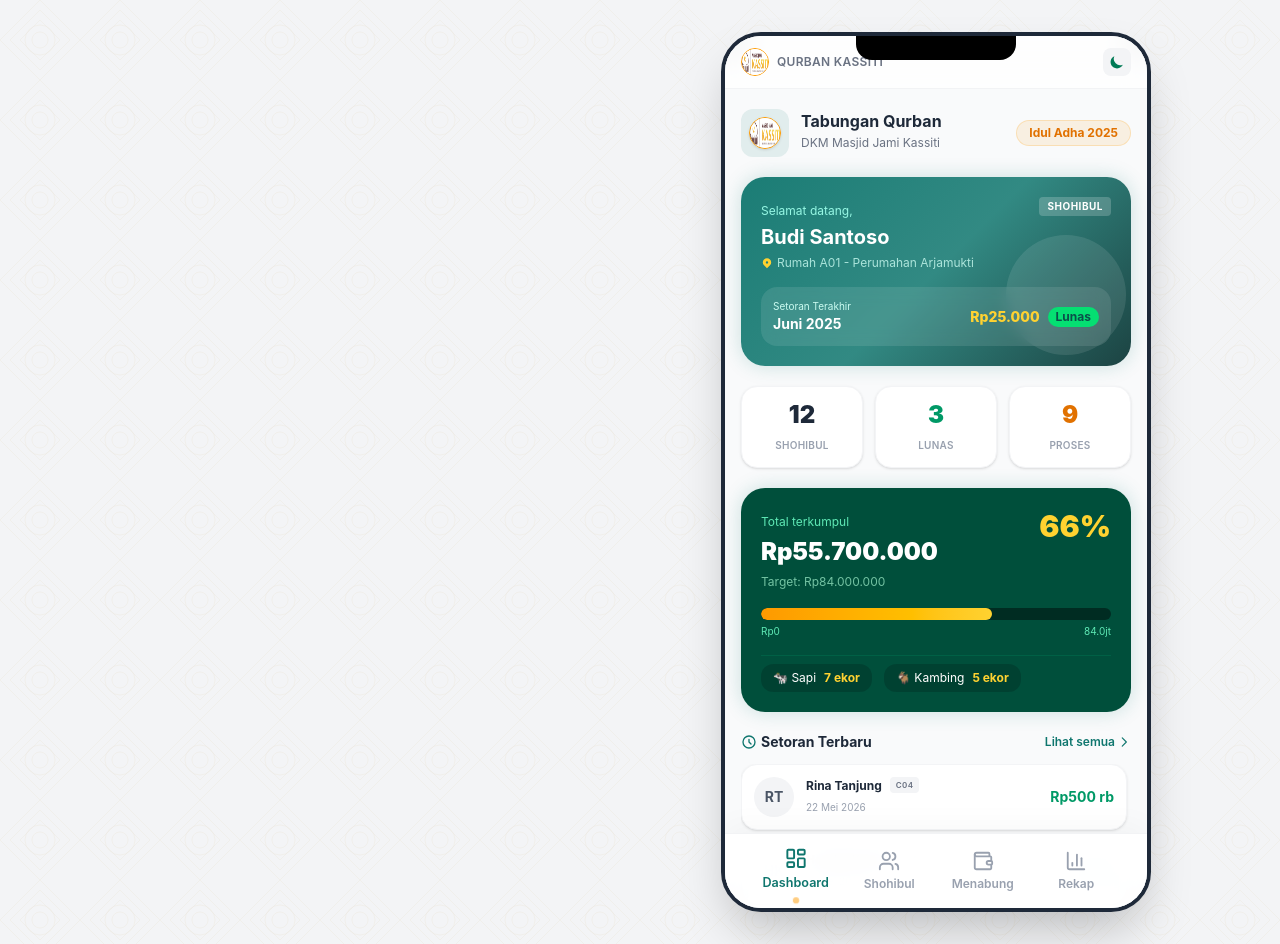
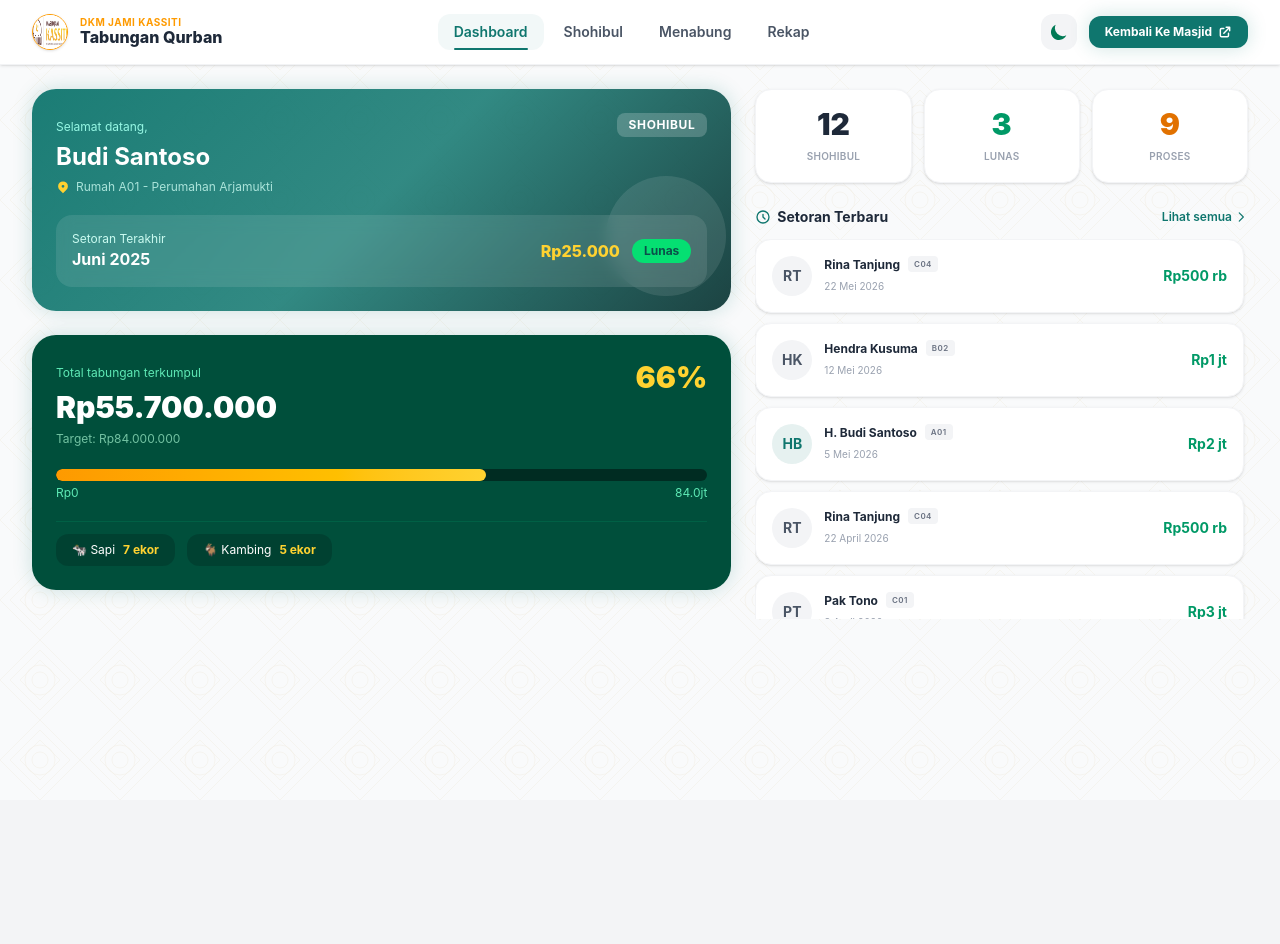
Before and after one commit to ndiecyber/TabunganQurban, a Vue app: page / in a window 1280 px wide. After the commit the page ends 800 px from the top, so only its background shows below. Built offline with nearby package versions, Linux system fonts and the light colour scheme; a web font is replaced by a local one; what vue3-apexcharts would draw is missing.

Commit message:
fix: resolve mobile navigation selector and JSX syntax error in App.vue

```diff
--- a/src/App.vue
+++ b/src/App.vue
@@ -1,102 +1,74 @@
 <template>
   <div :class="{ 'dark': isDarkMode }" class="min-h-screen transition-colors duration-300">
-    <!-- Desktop Background Wrapper -->
-    <div class="min-h-screen bg-gradient-to-br from-emerald-950 via-teal-900 to-emerald-950 text-white font-sans flex items-center justify-center p-4 lg:p-8 relative overflow-hidden islamic-pattern-bg">
+    <div class="min-h-screen bg-gray-50 dark:bg-gray-950 text-gray-900 dark:text-gray-100 font-sans flex flex-col relative islamic-pattern-bg">
 
-      <!-- Background Ambient Glows -->
-      <div class="absolute top-[-20%] left-[-10%] w-[600px] height-[600px] rounded-full bg-emerald-500/10 blur-[120px] pointer-events-none"></div>
-      <div class="absolute bottom-[-20%] right-[-10%] w-[600px] height-[600px] rounded-full bg-amber-500/10 blur-[120px] pointer-events-none"></div>
+      <!-- Top Navigation Header (For Desktop & Tablet) -->
+      <header class="sticky top-0 z-40 bg-white/95 dark:bg-gray-900/95 border-b border-gray-200/50 dark:border-gray-800/50 backdrop-blur-lg shadow-sm">
+        <div class="max-w-7xl mx-auto px-4 sm:px-6 lg:px-8 h-16 flex items-center justify-between">
+          <!-- Logo & Title -->
+          <router-link to="/" class="flex items-center space-x-3">
+            <img src="/logo-dkm.jpeg" alt="Logo DKM" class="w-9 h-9 rounded-full border border-amber-500 shadow-sm" />
+            <div>
+              <span class="text-[10px] uppercase tracking-wider text-amber-500 font-bold block leading-none">DKM Jami Kassiti</span>
+              <h1 class="text-base font-extrabold text-gray-800 dark:text-white leading-tight font-heading">Tabungan Qurban</h1>
+            </div>
+          </router-link>
 
-      <!-- Main Layout Container -->
-      <div class="w-full max-w-6xl mx-auto grid grid-cols-1 lg:grid-cols-12 gap-8 items-center z-10">
+          <!-- Desktop Navigation Links -->
+          <nav class="hidden md:flex items-center space-x-1">
+            <router-link
+              v-for="item in navItems"
+              :key="item.path"
+              :to="item.path"
+              class="px-4 py-2 text-sm font-semibold rounded-xl transition duration-150 relative"
+              :class="isRouteActive(item.path) ? 'text-primary dark:text-primary-light bg-primary/5 dark:bg-primary/10' : 'text-gray-600 dark:text-gray-400 hover:text-primary dark:hover:text-white'"
+            >
+              {{ item.name }}
+              <span v-if="isRouteActive(item.path)" class="absolute bottom-0 left-4 right-4 h-0.5 bg-primary dark:bg-primary-light rounded-full"></span>
+            </router-link>
+          </nav>
 
-        <!-- Left Side: Desktop Branding & Info (Hidden on mobile) -->
-        <div class="hidden lg:flex lg:col-span-6 flex-col justify-center text-left space-y-6 animate-fade-in pr-6">
-          <div class="flex items-center space-x-4">
-            <img src="/logo-dkm.jpeg" alt="Logo DKM" class="w-16 h-16 rounded-full border-2 border-amber-500 shadow-lg glow-gold" />
-            <div>
-              <span class="text-xs uppercase tracking-widest text-amber-400 font-semibold">Program Ramah Jamaah</span>
-              <h1 class="text-3xl font-bold font-heading">DKM Masjid Jami Kassiti</h1>
-            </div>
-          </div>
-
-          <div class="space-y-4">
-            <h2 class="text-5xl font-black text-transparent bg-clip-text bg-gradient-to-r from-amber-400 via-amber-200 to-amber-400 font-heading">
-              Tabungan Qurban
-            </h2>
-            <p class="text-gray-300 leading-relaxed text-sm">
-              Sistem manajemen tabungan qurban mandiri untuk memudahkan jamaah mempersiapkan ibadah qurban secara terencana dan berkala. Terintegrasi dengan sistem administrasi Masjid Jami Kassiti.
-            </p>
-          </div>
-
-          <!-- Quick Stats Desktop Display -->
-          <div class="grid grid-cols-3 gap-4 bg-white/5 border border-white/10 rounded-2xl p-4 backdrop-blur-md">
-            <div>
-              <p class="text-2xl font-bold text-amber-400">{{ store.shohibuls.length }}</p>
-              <p class="text-xs text-gray-400 uppercase tracking-wider">Shohibul</p>
-            </div>
-            <div>
-              <p class="text-2xl font-bold text-emerald-400">{{ store.totalLunas }}</p>
-              <p class="text-xs text-gray-400 uppercase tracking-wider">Lunas</p>
-            </div>
-            <div>
-              <p class="text-2xl font-bold text-teal-300">{{ store.formatRupiah(store.totalCollected) }}</p>
-              <p class="text-xs text-gray-400 uppercase tracking-wider">Terkumpul</p>
-            </div>
-          </div>
-
-          <div class="flex items-center space-x-3 text-xs text-gray-400">
-            <span class="w-2 h-2 rounded-full bg-green-500 animate-pulse"></span>
-            <span>Terhubung dengan masjidkassiti.id</span>
-            <span class="text-gray-600">|</span>
-            <span>Periode Idul Adha 2025</span>
-          </div>
-        </div>
-
-        <!-- Right Side: Mobile Screen Container Mockup -->
-        <div class="col-span-1 lg:col-span-6 flex justify-center">
-          <div class="w-full max-w-[430px] h-screen lg:h-[880px] bg-gray-50 dark:bg-gray-950 text-gray-900 dark:text-gray-100 lg:rounded-[40px] shadow-2xl relative overflow-hidden flex flex-col border-4 border-gray-200/20 lg:border-gray-800 dark:lg:border-gray-800 lg:glow-primary">
-
-            <!-- Mobile Notch / Camera Bar (Hidden on actual mobile screens) -->
-            <div class="hidden lg:block absolute top-0 left-1/2 transform -translate-x-1/2 w-40 h-6 bg-black rounded-b-2xl z-50"></div>
-
-            <!-- Mobile App Scrollable Content Area -->
-            <div class="flex-1 overflow-y-auto pb-safe-bottom bg-gray-50 dark:bg-gray-950 relative scroll-smooth">
-
-              <!-- Quick Dark Mode and Dev Controls (Floating inside app mockup) -->
-              <div class="sticky top-0 z-40 bg-white/80 dark:bg-gray-900/80 backdrop-blur-md px-4 py-3 border-b border-gray-200/50 dark:border-gray-800/50 flex justify-between items-center">
-                <div class="flex items-center space-x-2">
-                  <img src="/logo-dkm.jpeg" alt="Logo" class="w-7 h-7 rounded-full border border-amber-500" />
-                  <span class="text-xs font-semibold tracking-wide text-gray-500 dark:text-gray-400">QURBAN KASSITI</span>
-                </div>
-
-                <div class="flex items-center space-x-2">
-                  <!-- Dark Mode Button -->
-                  <button @click="toggleDarkMode" class="p-1.5 rounded-lg bg-gray-100 dark:bg-gray-800 hover:bg-gray-200 dark:hover:bg-gray-700 transition" aria-label="Toggle Dark Mode">
-                    <svg v-if="isDarkMode" xmlns="http://www.w3.org/2000/svg" class="h-4 w-4 text-amber-400" viewBox="0 0 20 20" fill="currentColor">
+          <!-- Action Buttons / Theme Toggle -->
+          <div class="flex items-center space-x-3">
+            <button
+              @click="toggleDarkMode"
+              class="p-2 rounded-xl bg-gray-100 dark:bg-gray-800 hover:bg-gray-200 dark:hover:bg-gray-700 transition"
+              aria-label="Toggle Dark Mode"
+            >
+              <svg v-if="isDarkMode" xmlns="http://www.w3.org/2000/svg" class="h-5 w-5 text-amber-400" viewBox="0 0 20 20" fill="currentColor">
                 <path fill-rule="evenodd" d="M10 2a1 1 0 011 1v1a1 1 0 11-2 0V3a1 1 0 011-1zm4 8a4 4 0 11-8 0 4 4 0 018 0zm-.464 4.95l.707.707a1 1 0 001.414-1.414l-.707-.707a1 1 0 00-1.414 1.414zm2.12-10.607a1 1 0 010 1.414l-.706.707a1 1 0 11-1.414-1.414l.707-.707a1 1 0 011.414 0zM17 11a1 1 0 100-2h-1a1 1 0 100 2h1zm-7 4a1 1 0 011 1v1a1 1 0 11-2 0v-1a1 1 0 011-1zM5.05 6.464A1 1 0 106.46 5.05l-.707-.707a1 1 0 00-1.414 1.414l.707.707zm1.414 8.486l-.707.707a1 1 0 01-1.414-1.414l.707-.707a1 1 0 011.414 1.414zM4 11a1 1 0 100-2H3a1 1 0 100 2h1z" clip-rule="evenodd" />
               </svg>
-                    <svg v-else xmlns="http://www.w3.org/2000/svg" class="h-4 w-4 text-emerald-700" viewBox="0 0 20 20" fill="currentColor">
+              <svg v-else xmlns="http://www.w3.org/2000/svg" class="h-5 w-5 text-emerald-700" viewBox="0 0 20 20" fill="currentColor">
                 <path d="M17.293 13.293A8 8 0 016.707 2.707a8.001 8.001 0 1010.586 10.586z" />
               </svg>
             </button>
+
+            <a
+              href="https://masjidkassiti.id"
+              target="_blank"
+              class="hidden sm:inline-flex items-center space-x-1.5 px-4 py-2 rounded-xl text-xs font-bold bg-primary hover:bg-primary-light text-white transition shadow-sm glow-primary"
+            >
+              <span>Kembali Ke Masjid</span>
+              <svg xmlns="http://www.w3.org/2000/svg" class="h-3.5 w-3.5" fill="none" viewBox="0 0 24 24" stroke="currentColor">
+                <path stroke-linecap="round" stroke-linejoin="round" stroke-width="2.5" d="M10 6H6a2 2 0 00-2 2v10a2 2 0 002 2h10a2 2 0 002-2v-4M14 4h6m0 0v6m0-6L10 14" />
+              </svg>
+            </a>
           </div>
         </div>
+      </header>
 
+      <!-- Main Layout Body -->
+      <main class="flex-1 max-w-7xl w-full mx-auto px-4 sm:px-6 lg:px-8 py-6 pb-24 md:pb-8">
         <!-- Main Router view with transitions -->
         <router-view v-slot="{ Component }">
           <transition name="fade-slide" mode="out-in">
             <component :is="Component" :key="route.path" />
           </transition>
         </router-view>
-            </div>
+      </main>
 
-            <!-- Fixed Bottom Navbar -->
-            <BottomNav />
-          </div>
-        </div>
-
-      </div>
+      <!-- Bottom Nav (Visible only on mobile/tablet) -->
+      <BottomNav class="md:hidden" />
     </div>
   </div>
 </template>
@@ -110,6 +82,20 @@ import BottomNav from '@/components/layout/BottomNav.vue'
 const isDarkMode = ref(false)
 const route = useRoute()
 const store = useQurbanStore()
+
+const navItems = [
+  { name: 'Dashboard', path: '/' },
+  { name: 'Shohibul', path: '/shohibul' },
+  { name: 'Menabung', path: '/menabung' },
+  { name: 'Rekap', path: '/rekap' }
+]
+
+const isRouteActive = (path) => {
+  if (path === '/') {
+    return route.path === '/'
+  }
+  return route.path.startsWith(path)
+}
 
 const toggleDarkMode = () => {
   isDarkMode.value = !isDarkMode.value
@@ -161,4 +147,14 @@ onMounted(() => {
 .animate-fade-in {
   animation: fadeIn 0.8s cubic-bezier(0.16, 1, 0.3, 1) forwards;
 }
+
+/* Hide scrollbar for Chrome, Safari and Opera */
+.no-scrollbar::-webkit-scrollbar {
+  display: none;
+}
+/* Hide scrollbar for IE, Edge and Firefox */
+.no-scrollbar {
+  -ms-overflow-style: none;  /* IE and Edge */
+  scrollbar-width: none;  /* Firefox */
+}
 </style>
--- a/src/components/layout/BottomNav.vue
+++ b/src/components/layout/BottomNav.vue
@@ -1,5 +1,5 @@
 <template>
-  <nav class="absolute bottom-0 left-0 right-0 bg-white/95 dark:bg-gray-900/95 border-t border-gray-200/50 dark:border-gray-800/50 px-6 py-2.5 flex justify-between items-center z-40 backdrop-blur-lg shadow-[0_-8px_30px_rgba(0,0,0,0.03)] pb-[calc(10px+env(safe-area-inset-bottom,0px))]">
+  <nav class="fixed bottom-0 left-0 right-0 bg-white/95 dark:bg-gray-900/95 border-t border-gray-200/50 dark:border-gray-800/50 px-6 py-2.5 flex justify-between items-center z-40 backdrop-blur-lg shadow-[0_-8px_30px_rgba(0,0,0,0.03)] pb-[calc(10px+env(safe-area-inset-bottom,0px))]">
 
     <!-- Navigation Item: Dashboard -->
     <router-link
--- a/src/views/DashboardView.vue
+++ b/src/views/DashboardView.vue
@@ -1,8 +1,8 @@
 <template>
-  <div class="px-4 py-5 space-y-5" ref="containerRef">
+  <div class="space-y-6" ref="containerRef">
 
-    <!-- Header App Bar -->
-    <div class="flex items-center justify-between dashboard-header opacity-0 translate-y-[-20px]">
+    <!-- Mobile-only Header App Bar -->
+    <div class="flex items-center justify-between md:hidden dashboard-header opacity-0 translate-y-[-20px] pb-2">
       <div class="flex items-center space-x-3">
         <div class="p-2 bg-primary/10 rounded-xl">
           <img src="/logo-dkm.jpeg" alt="Logo" class="w-8 h-8 rounded-full border border-amber-500 shadow-sm" />
@@ -17,8 +17,14 @@
       </div>
     </div>
 
+    <!-- Responsive Grid Layout -->
+    <div class="grid grid-cols-1 lg:grid-cols-12 gap-6">
+
+      <!-- Left Column: Welcome & Progress Widget -->
+      <div class="lg:col-span-7 space-y-6">
+
         <!-- Active User Welcome Card -->
-    <div v-if="store.currentUser" class="gradient-overlay rounded-3xl p-5 text-white shadow-xl glow-primary space-y-4 user-welcome-card opacity-0 scale-95 relative overflow-hidden">
+        <div v-if="store.currentUser" class="gradient-overlay rounded-3xl p-6 text-white shadow-xl glow-primary space-y-5 user-welcome-card opacity-0 scale-95 relative overflow-hidden">
           <!-- Background SVG pattern -->
           <div class="absolute right-[-10px] bottom-[-20px] opacity-10 pointer-events-none">
             <svg width="150" height="150" viewBox="0 0 100 100" fill="currentColor">
@@ -29,52 +35,36 @@
           <div class="flex items-start justify-between">
             <div>
               <span class="text-xs text-teal-200">Selamat datang,</span>
-          <h3 class="text-xl font-bold mt-0.5">{{ store.currentUser.name }}</h3>
-          <p class="text-xs text-teal-100/80 flex items-center mt-1">
-            <svg xmlns="http://www.w3.org/2000/svg" class="h-3 w-3 mr-1 text-amber-300" viewBox="0 0 20 20" fill="currentColor">
+              <h3 class="text-2xl font-bold mt-1 font-heading">{{ store.currentUser.name }}</h3>
+              <p class="text-xs text-teal-100/80 flex items-center mt-1.5">
+                <svg xmlns="http://www.w3.org/2000/svg" class="h-3.5 w-3.5 mr-1.5 text-amber-300" viewBox="0 0 20 20" fill="currentColor">
                   <path fill-rule="evenodd" d="M5.05 4.05a7 7 0 119.9 9.9L10 18.9l-4.95-4.95a7 7 0 010-9.9zM10 11a2 2 0 100-4 2 2 0 000 4z" clip-rule="evenodd" />
                 </svg>
                 {{ store.currentUser.address }}
               </p>
             </div>
-        <span class="px-2 py-0.5 bg-white/20 text-white rounded text-[10px] font-bold uppercase tracking-wider">Shohibul</span>
+            <span class="px-3 py-1 bg-white/20 text-white rounded-lg text-xs font-bold uppercase tracking-wider">Shohibul</span>
           </div>
 
           <!-- Payment Month Status -->
-      <div class="bg-white/10 rounded-2xl p-3 flex justify-between items-center backdrop-blur-sm">
+          <div class="bg-white/10 rounded-2xl p-4 flex justify-between items-center backdrop-blur-sm">
             <div>
-          <p class="text-[10px] text-teal-100">Setoran Terakhir</p>
-          <p class="text-sm font-bold text-white">{{ store.currentUser.lastPaymentMonth }}</p>
+              <p class="text-xs text-teal-100">Setoran Terakhir</p>
+              <p class="text-base font-bold text-white">{{ store.currentUser.lastPaymentMonth }}</p>
             </div>
-        <div class="flex items-center space-x-2">
-          <span class="text-sm font-extrabold text-amber-300">Rp25.000</span>
-          <span class="px-2 py-0.5 bg-green-400 text-teal-900 rounded-full text-xs font-bold">Lunas</span>
+            <div class="flex items-center space-x-3">
+              <span class="text-base font-extrabold text-amber-300">Rp25.000</span>
+              <span class="px-3 py-1 bg-green-400 text-teal-900 rounded-full text-xs font-bold">Lunas</span>
             </div>
           </div>
         </div>
 
-    <!-- Quick Stats Cards (Grid 3 Columns) -->
-    <div class="grid grid-cols-3 gap-3 stats-grid">
-      <div class="bg-white dark:bg-gray-800 border border-gray-100 dark:border-gray-700/50 rounded-2xl p-3 text-center shadow-sm hover:shadow-md transition card-item opacity-0">
-        <span class="text-2xl font-black text-gray-800 dark:text-white block">{{ store.shohibuls.length }}</span>
-        <span class="text-[10px] font-semibold text-gray-400 dark:text-gray-500 uppercase tracking-wide">Shohibul</span>
-      </div>
-      <div class="bg-white dark:bg-gray-800 border border-gray-100 dark:border-gray-700/50 rounded-2xl p-3 text-center shadow-sm hover:shadow-md transition card-item opacity-0">
-        <span class="text-2xl font-black text-emerald-600 dark:text-emerald-400 block">{{ store.totalLunas }}</span>
-        <span class="text-[10px] font-semibold text-gray-400 dark:text-gray-500 uppercase tracking-wide">Lunas</span>
-      </div>
-      <div class="bg-white dark:bg-gray-800 border border-gray-100 dark:border-gray-700/50 rounded-2xl p-3 text-center shadow-sm hover:shadow-md transition card-item opacity-0">
-        <span class="text-2xl font-black text-amber-600 dark:text-amber-400 block">{{ store.totalProses }}</span>
-        <span class="text-[10px] font-semibold text-gray-400 dark:text-gray-500 uppercase tracking-wide">Proses</span>
-      </div>
-    </div>
-
         <!-- Main Grand Progress Bar Widget -->
-    <div class="bg-emerald-900 text-white rounded-3xl p-5 shadow-xl glow-primary space-y-4 progress-widget opacity-0 translate-y-[30px]">
+        <div class="bg-emerald-900 text-white rounded-3xl p-6 shadow-xl glow-primary space-y-5 progress-widget opacity-0 translate-y-[30px]">
           <div class="flex justify-between items-start">
             <div>
-          <span class="text-xs text-emerald-300">Total terkumpul</span>
-          <h3 class="text-2xl font-black text-white mt-1">{{ store.formatRupiahFull(store.totalCollected) }}</h3>
+              <span class="text-xs text-emerald-300">Total tabungan terkumpul</span>
+              <h3 class="text-3xl font-black text-white mt-1.5">{{ store.formatRupiahFull(store.totalCollected) }}</h3>
               <span class="text-xs text-emerald-200/70">Target: {{ store.formatRupiahFull(store.targetTotal) }}</span>
             </div>
             <div class="text-3xl font-black text-amber-300 font-heading">
@@ -90,22 +80,43 @@
                 :style="{ width: store.progressPercentage + '%' }"
               ></div>
             </div>
-        <div class="flex justify-between text-[10px] text-emerald-300">
+            <div class="flex justify-between text-xs text-emerald-300">
               <span>Rp0</span>
               <span>84.0jt</span>
             </div>
           </div>
 
           <!-- Mini Badges for Animal Targets -->
-      <div class="pt-2 border-t border-emerald-800 flex space-x-3">
-        <div class="flex items-center space-x-2 bg-emerald-950/40 px-3 py-1.5 rounded-xl text-xs">
+          <div class="pt-3 border-t border-emerald-800 flex space-x-3">
+            <div class="flex items-center space-x-2 bg-emerald-950/40 px-4 py-2 rounded-xl text-xs">
               <span>🐄 Sapi</span>
               <span class="font-bold text-amber-300">{{ store.sapiCount }} ekor</span>
             </div>
-        <div class="flex items-center space-x-2 bg-emerald-950/40 px-3 py-1.5 rounded-xl text-xs">
+            <div class="flex items-center space-x-2 bg-emerald-950/40 px-4 py-2 rounded-xl text-xs">
               <span>🐐 Kambing</span>
               <span class="font-bold text-amber-300">{{ store.kambingCount }} ekor</span>
             </div>
+          </div>
+        </div>
+
+      </div>
+
+      <!-- Right Column: Stats & Recent Payments -->
+      <div class="lg:col-span-5 space-y-6">
+
+        <!-- Quick Stats Cards (Grid 3 Columns) -->
+        <div class="grid grid-cols-3 gap-3 stats-grid">
+          <div class="bg-white dark:bg-gray-800 border border-gray-100 dark:border-gray-700/50 rounded-2xl p-4 text-center shadow-sm hover:shadow-md transition card-item opacity-0">
+            <span class="text-3xl font-black text-gray-800 dark:text-white block">{{ store.shohibuls.length }}</span>
+            <span class="text-[10px] font-semibold text-gray-400 dark:text-gray-500 uppercase tracking-wide">Shohibul</span>
+          </div>
+          <div class="bg-white dark:bg-gray-800 border border-gray-100 dark:border-gray-700/50 rounded-2xl p-4 text-center shadow-sm hover:shadow-md transition card-item opacity-0">
+            <span class="text-3xl font-black text-emerald-600 dark:text-emerald-400 block">{{ store.totalLunas }}</span>
+            <span class="text-[10px] font-semibold text-gray-400 dark:text-gray-500 uppercase tracking-wide">Lunas</span>
+          </div>
+          <div class="bg-white dark:bg-gray-800 border border-gray-100 dark:border-gray-700/50 rounded-2xl p-4 text-center shadow-sm hover:shadow-md transition card-item opacity-0">
+            <span class="text-3xl font-black text-amber-600 dark:text-amber-400 block">{{ store.totalProses }}</span>
+            <span class="text-[10px] font-semibold text-gray-400 dark:text-gray-500 uppercase tracking-wide">Proses</span>
           </div>
         </div>
 
@@ -113,7 +124,7 @@
         <div class="space-y-3 recent-payments-list opacity-0 translate-y-[30px]">
           <div class="flex justify-between items-center">
             <h4 class="text-sm font-bold text-gray-800 dark:text-white flex items-center">
-          <svg xmlns="http://www.w3.org/2000/svg" class="h-4 w-4 mr-1 text-primary dark:text-primary-light" fill="none" viewBox="0 0 24 24" stroke="currentColor">
+              <svg xmlns="http://www.w3.org/2000/svg" class="h-4 w-4 mr-1.5 text-primary dark:text-primary-light" fill="none" viewBox="0 0 24 24" stroke="currentColor">
                 <path stroke-linecap="round" stroke-linejoin="round" stroke-width="2" d="M12 8v4l3 3m6-3a9 9 0 11-18 0 9 9 0 0118 0z" />
               </svg>
               Setoran Terbaru
@@ -127,11 +138,11 @@
           </div>
 
           <!-- Transaction List Items -->
-      <div class="space-y-2 max-h-[260px] overflow-y-auto pr-1">
+          <div class="space-y-2.5 max-h-[300px] lg:max-h-[380px] overflow-y-auto pr-1">
             <div
-          v-for="tx in store.transactions.slice(0, 4)"
+              v-for="tx in store.transactions.slice(0, 5)"
               :key="tx.id"
-          class="bg-white dark:bg-gray-800 border border-gray-100 dark:border-gray-700/50 rounded-2xl p-3 flex justify-between items-center shadow-sm hover:shadow-md transition"
+              class="bg-white dark:bg-gray-800 border border-gray-100 dark:border-gray-700/50 rounded-2xl p-4 flex justify-between items-center shadow-sm hover:shadow-md transition"
             >
               <div class="flex items-center space-x-3">
                 <div
@@ -153,6 +164,10 @@
               </span>
             </div>
           </div>
+        </div>
+
+      </div>
+
     </div>
 
   </div>
@@ -187,11 +202,11 @@ onMounted(() => {
   const ctx = gsap.context(() => {
     const tl = gsap.timeline({ defaults: { ease: 'power3.out' } })
 
-    tl.to('.dashboard-header', { opacity: 1, y: 0, duration: 0.6 })
-      .to('.user-welcome-card', { opacity: 1, scale: 1, duration: 0.6 }, '-=0.4')
-      .to('.card-item', { opacity: 1, stagger: 0.1, duration: 0.5 }, '-=0.4')
-      .to('.progress-widget', { opacity: 1, y: 0, duration: 0.6 }, '-=0.3')
-      .to('.recent-payments-list', { opacity: 1, y: 0, duration: 0.6 }, '-=0.4')
+    tl.to('.dashboard-header', { opacity: 1, y: 0, duration: 0.5 })
+      .to('.user-welcome-card', { opacity: 1, scale: 1, duration: 0.5 }, '-=0.3')
+      .to('.card-item', { opacity: 1, stagger: 0.08, duration: 0.4 }, '-=0.3')
+      .to('.progress-widget', { opacity: 1, y: 0, duration: 0.5 }, '-=0.2')
+      .to('.recent-payments-list', { opacity: 1, y: 0, duration: 0.5 }, '-=0.3')
   }, containerRef.value)
 })
 </script>
--- a/src/views/RekapView.vue
+++ b/src/views/RekapView.vue
@@ -54,7 +54,7 @@
         <span class="text-[10px] text-primary dark:text-primary-light font-bold">1 share = 1/7 Sapi</span>
       </div>
 
-      <div class="space-y-4">
+      <div class="grid grid-cols-1 md:grid-cols-2 gap-6">
         <!-- Sapi Kelompok A -->
         <div class="border border-gray-100 dark:border-gray-700/50 rounded-2.5xl p-4 space-y-3">
           <div class="flex justify-between items-center">
--- a/src/views/ShohibulView.vue
+++ b/src/views/ShohibulView.vue
@@ -38,7 +38,7 @@
     </div>
 
     <!-- Shohibuls Card Grid -->
-    <div class="space-y-3 shohibul-cards-container">
+    <div class="grid grid-cols-1 sm:grid-cols-2 lg:grid-cols-3 gap-4 shohibul-cards-container">
       <div
         v-for="shohibul in filteredShohibuls"
         :key="shohibul.id"
```
Also changed, not shown: src/views/MenabungView.vue (+20 -13 lines), 1 other file (tests, documents, lock files or other folders). Lines whose indentation alone changed are shown as unchanged.
